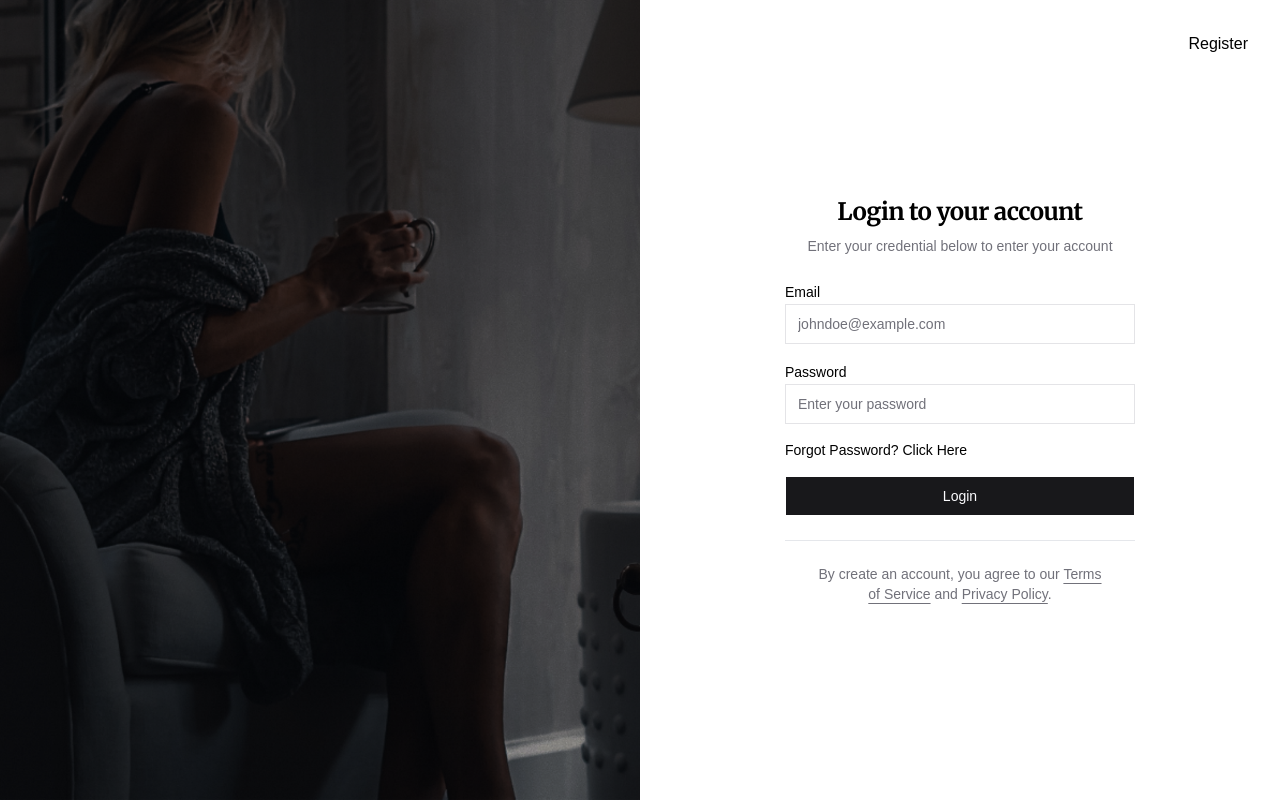
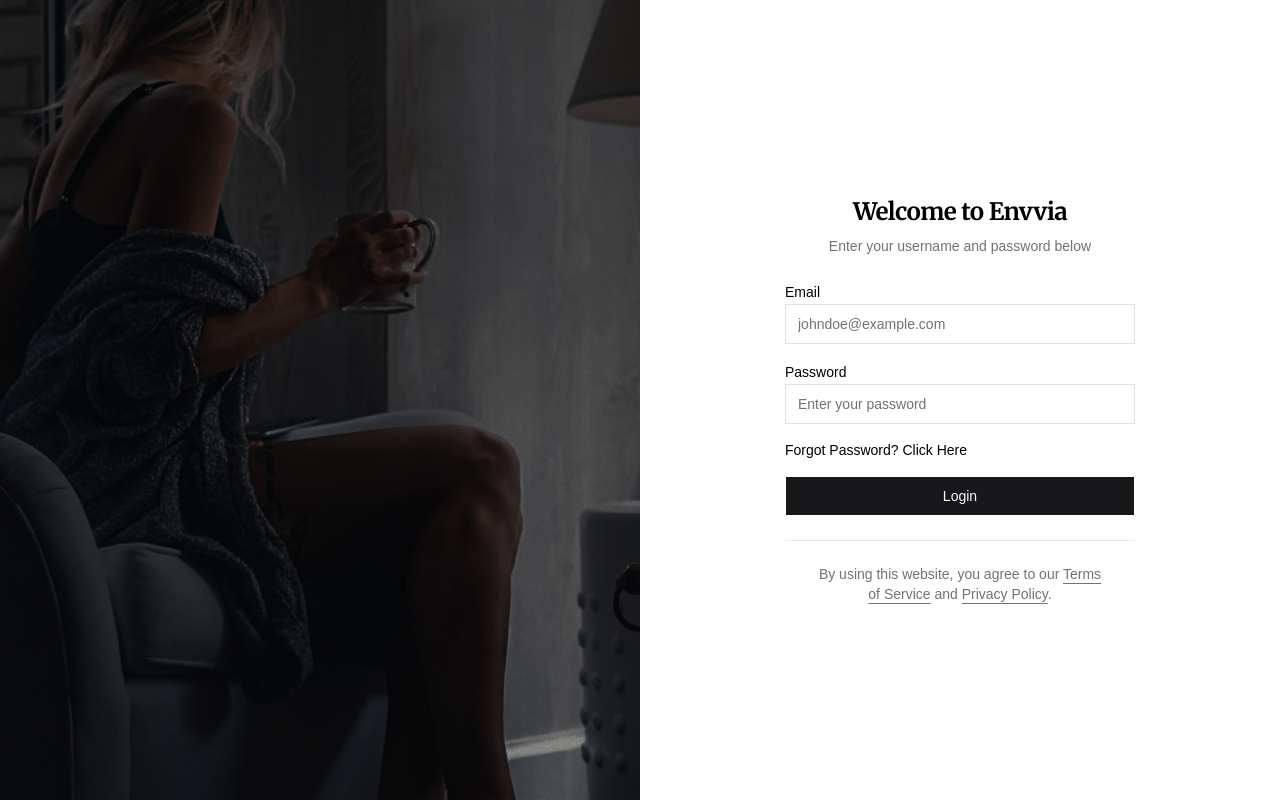
Before and after one commit to lookbooklab/online-store-demo-frontend, a Next.js app: page /login in a window 1280 px wide. Built offline with nearby package versions, Linux system fonts and the light colour scheme; a web font is replaced by a local one.

Commit message:
Refine header and update login page text
Adjusted layout values in the header component for better positioning and simplified the login/signup link text. Updated the login page to remove the registration link, change welcome text, and clarify the login process.

```diff
--- a/src/components/layouts/header.tsx
+++ b/src/components/layouts/header.tsx
@@ -167,7 +167,7 @@ export default function Header() {
                 />
               </Link>
             </div>
-            <div className="flex items-center hidden md:block absolute right-[70px] border border-black p-2 top-[12px]">
+            <div className="flex items-center hidden md:block absolute right-[10px] border border-black p-2 top-[12px]">
               <SearchInput></SearchInput>
             </div>
             {session.status === "unauthenticated" && (
@@ -177,7 +177,7 @@ export default function Header() {
                     <span className="md:visible lg:hidden">
                       <User2></User2>
                     </span>
-                    <span className="hidden lg:block">Login or Register</span>
+                    <span className="hidden lg:block">Login</span>
                   </Link>
                 </Button>
               </div>
--- a/src/pages/login.tsx
+++ b/src/pages/login.tsx
@@ -6,13 +6,6 @@ export default function RegisterPage() {
   return (
     <div className="flex">
       <div className="container relative my-20 md:my-0 min-h-[100vh] flex-col items-center justify-center md:grid lg:max-w-none lg:grid-cols-2 lg:px-0">
-        <Link
-          href="/register"
-          className={"fixed right-4 top-4 md:right-8 md:top-8"}
-        >
-          Register
-        </Link>
-
         <div className="relative hidden h-full flex-col bg-muted text-white dark:border-r lg:flex">
           <NextImage
             src={"/images/bg-login.png"}
@@ -29,17 +22,17 @@ export default function RegisterPage() {
           <div className="mx-auto flex w-full flex-col justify-center space-y-6 sm:w-[350px]">
             <div className="flex flex-col space-y-2 text-center">
               <h1 className="text-2xl font-semibold tracking-tight">
-                Login to your account
+                Welcome to Envvia
               </h1>
               <p className="text-sm text-muted-foreground">
-                Enter your credential below to enter your account
+                Enter your username and password below
               </p>
             </div>
 
             <FormLogin></FormLogin>
 
             <p className="px-8 text-center text-sm text-muted-foreground">
-              By create an account, you agree to our{" "}
+              By using this website, you agree to our{" "}
               <Link
                 href="/terms"
                 className="underline underline-offset-4 hover:text-primary"
```
